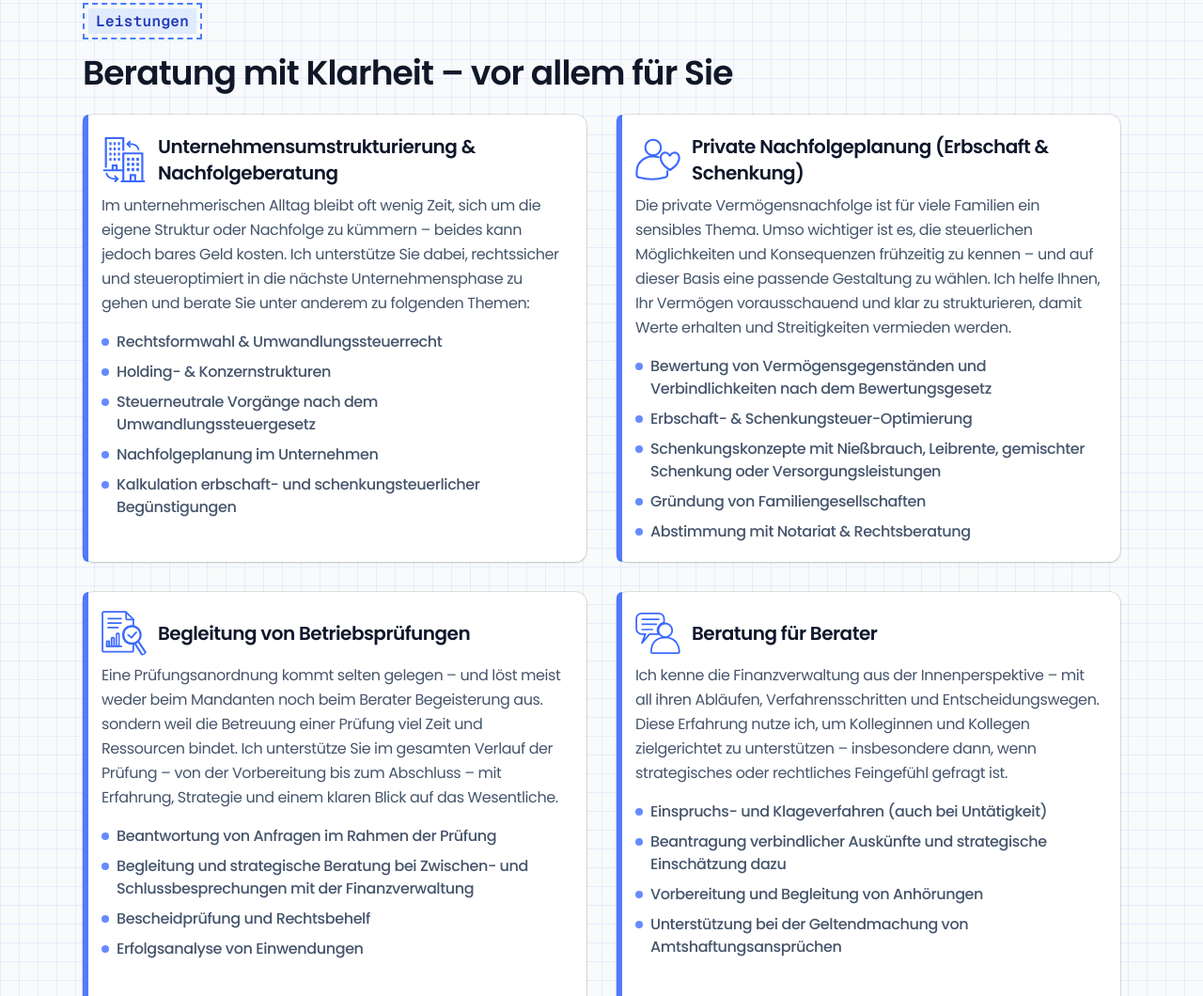
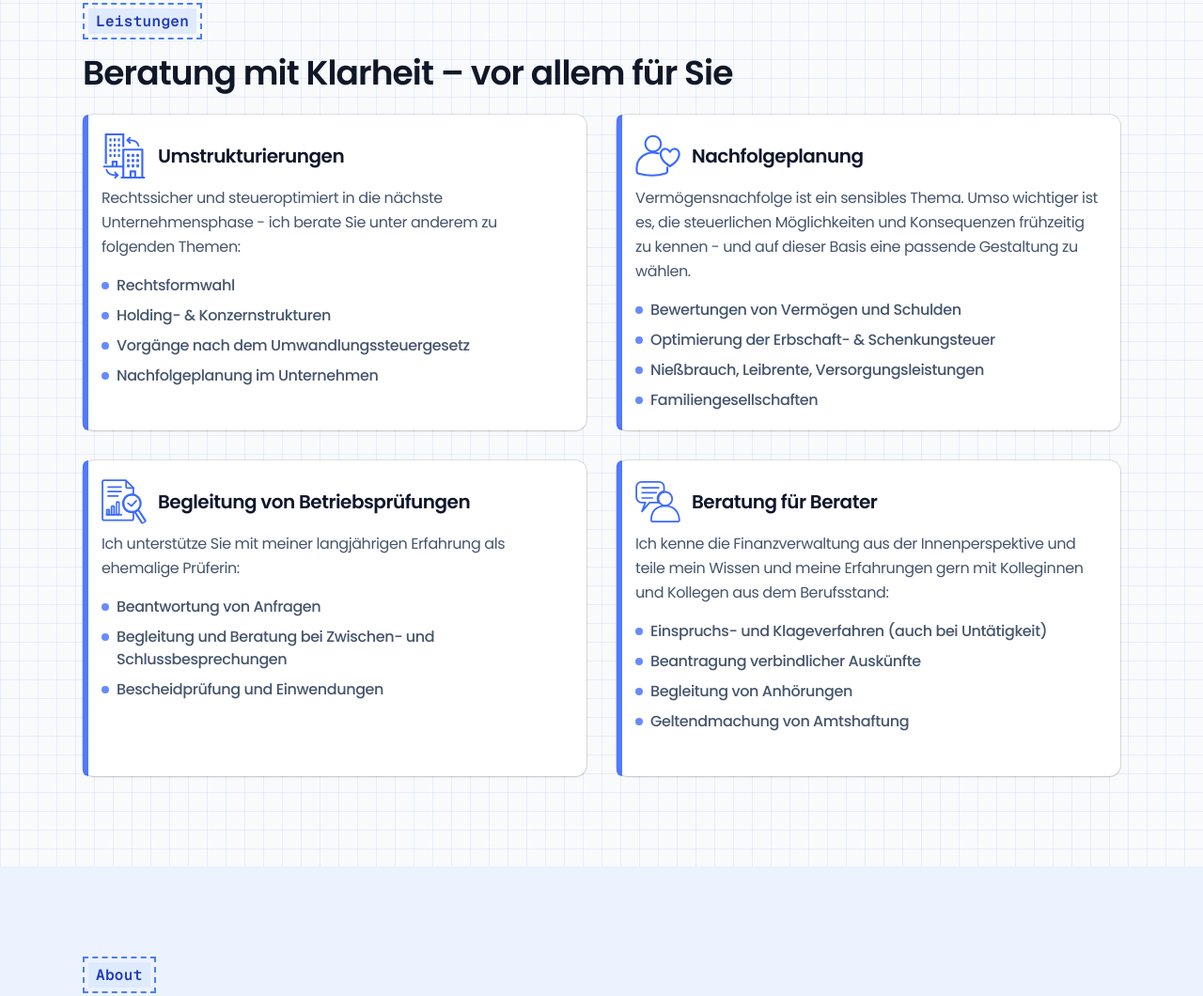
Before and after one commit to Hangman/finke-site, an Astro site: page / in a window 1280 px wide. Shown: the part 737-1797 px from the top of the page at 94% size. Built offline with nearby package versions, Linux system fonts and the light colour scheme; Astro itself is replaced by a stand-in of ours.

Commit message:
Progress
Signed-off-by: Matthias <webmaster@pottgames.de>

```diff
--- a/src/components/blocks/About.astro
+++ b/src/components/blocks/About.astro
@@ -106,13 +106,12 @@ function sideFor(item) {
 <Section id="about" eyebrow="About" title="Werdegang & Erfahrung">
   <p class="pt-4 pb-4 max-w-3xl text-slate-700 mb-4 md:mb-12">
     Mein Weg zur Steuerberaterin war kein geradliniger – und genau das ist heute meine Stärke. Nach dem Einstieg in die Finanzverwaltung habe ich viele Jahre
-    auf der anderen Seite des Tisches gearbeitet: erst in der Veranlagung, später im Außendienst als Betriebsprüferin.<br />
+    auf der anderen Seite des Tisches gearbeitet: erst in der Veranlagung, später im Außendienst als Betriebsprüferin. In dieser Zeit habe ich nicht nur tiefes
+    Fachwissen im Steuer- und Verfahrensrecht gewonnen, sondern auch verstanden, wie Verwaltungsprozesse tatsächlich ablaufen – und wie wichtig klare
+    Kommunikation zwischen Finanzverwaltung, Beratern und Mandanten ist.<br />
     <br />
-    In dieser Zeit habe ich nicht nur tiefes Fachwissen im Steuer- und Verfahrensrecht gewonnen, sondern auch verstanden, wie Verwaltungsprozesse tatsächlich ablaufen
-    – und wie wichtig klare Kommunikation zwischen Finanzverwaltung, Beratern und Mandanten ist.<br />
-    <br />
-    Heute bringe ich diese Erfahrung in meine eigene Kanzlei ein: fundiert, strukturiert und mit einem klaren Blick für das Wesentliche. Ich berate nicht nach Schema
-    F, sondern suche mit Ihnen gemeinsam nach einer Lösung, die zu Ihrer Situation passt – ob bei der Gestaltung, der Nachfolge oder im Umgang mit der Finanzverwaltung.
+    Heute bringe ich diese Erfahrung in meine eigene Kanzlei ein: Ich berate nicht nach Schema F, sondern suche mit Ihnen gemeinsam nach einer Lösung, die zu Ihrer
+    Situation passt und Ihre Zukunft planbarer macht.
   </p>
 
   <!-- Wrapper: Mittelachse absolut, Einträge in Grid -->
--- a/src/components/blocks/Contact.astro
+++ b/src/components/blocks/Contact.astro
@@ -3,10 +3,10 @@ import Section from "../layout/Section.astro";
 import Button from "../ui/Button.astro";
 
 // 👉 Bitte hier deine echten Kontaktdaten eintragen
-const EMAIL = "kontakt@kanzlei.de";
-const PHONE_DISPLAY = "+49 123 4567890";
-const PHONE_TEL = "+491234567890"; // international, ohne Leerzeichen/Bindestriche
-const WHATSAPP_INT = "491234567890"; // international OHNE Plus, OHNE führende 0
+const EMAIL = "kontakt@steuerberatung-finke.de";
+const PHONE_DISPLAY = "+49 171 6194510";
+const PHONE_TEL = "+491716194510"; // international, ohne Leerzeichen/Bindestriche
+const WHATSAPP_INT = "491716194510"; // international OHNE Plus, OHNE führende 0
 const DEFAULT_MSG = "Guten Tag, ich habe eine Frage zur Steuerberatung.";
 const waUrl = `https://wa.me/${WHATSAPP_INT}?text=${encodeURIComponent(DEFAULT_MSG)}`;
 ---
--- a/src/components/blocks/FAQ.astro
+++ b/src/components/blocks/FAQ.astro
@@ -4,7 +4,7 @@ import Section from "../layout/Section.astro";
 const faqs = [
   {
     q: "Wie berechnen Sie Ihre Vergütung?",
-    a: "Meine Beratungen zu Gestaltung, Nachfolgeplanung und Umstrukturierung berechne ich nach Zeitaufwand – der Stundensatz liegt ab 200 € zzgl. USt. Für die Erstellung von Steuererklärungen, Anträgen und Rechtsbehelfsverfahren gelten die Vorgaben der Steuerberatervergütungsverordnung (StBVV)."
+    a: "Meine Beratungen zu Gestaltung, Nachfolgeplanung und Umstrukturierung berechne ich nach Zeitaufwand – der Stundensatz liegt ab 200 € zzgl. USt. Für die Erstellung von Steuererklärungen, Anträgen und Rechtsbehelfsverfahren gelten die Vorgaben der Vergütungsverordnung der Steuerberater (StBVV)."
   },
   {
     q: "Betreuen Sie auch laufende Mandate, etwa im Bereich Buchführung oder Einkommensteuer?",
--- a/src/components/blocks/Services.astro
+++ b/src/components/blocks/Services.astro
@@ -5,56 +5,42 @@ import Section from "../layout/Section.astro";
 const services = [
   {
     key: "reorg",
-    title: "Unternehmensumstrukturierung & Nachfolgeberatung",
+    title: "Umstrukturierungen",
     icon: "/icons/reorg.svg",
-    claim:
-      "Im unternehmerischen Alltag bleibt oft wenig Zeit, sich um die eigene Struktur oder Nachfolge zu kümmern – beides kann jedoch bares Geld kosten. Ich unterstütze Sie dabei, rechtssicher und steueroptimiert in die nächste Unternehmensphase zu gehen und berate Sie unter anderem zu folgenden Themen:",
-    points: [
-      "Rechtsformwahl & Umwandlungssteuerrecht",
-      "Holding- & Konzernstrukturen",
-      "Steuerneutrale Vorgänge nach dem Umwandlungssteuergesetz",
-      "Nachfolgeplanung im Unternehmen",
-      "Kalkulation erbschaft- und schenkungsteuerlicher Begünstigungen",
-    ],
+    claim: "Rechtssicher und steueroptimiert in die nächste Unternehmensphase - ich berate Sie unter anderem zu folgenden Themen:",
+    points: ["Rechtsformwahl", "Holding- & Konzernstrukturen", "Vorgänge nach dem Umwandlungssteuergesetz", "Nachfolgeplanung im Unternehmen"],
   },
   {
     key: "private",
-    title: "Private Nachfolgeplanung (Erbschaft & Schenkung)",
+    title: "Nachfolgeplanung",
     icon: "/icons/private.svg",
     claim:
-      "Die private Vermögensnachfolge ist für viele Familien ein sensibles Thema. Umso wichtiger ist es, die steuerlichen Möglichkeiten und Konsequenzen frühzeitig zu kennen – und auf dieser Basis eine passende Gestaltung zu wählen. Ich helfe Ihnen, Ihr Vermögen vorausschauend und klar zu strukturieren, damit Werte erhalten und Streitigkeiten vermieden werden.",
+      "Vermögensnachfolge ist ein sensibles Thema. Umso wichtiger ist es, die steuerlichen Möglichkeiten und Konsequenzen frühzeitig zu kennen - und auf dieser Basis eine passende Gestaltung zu wählen.",
     points: [
-      "Bewertung von Vermögensgegenständen und Verbindlichkeiten nach dem Bewertungsgesetz",
-      "Erbschaft- & Schenkungsteuer-Optimierung",
-      "Schenkungskonzepte mit Nießbrauch, Leibrente, gemischter Schenkung oder Versorgungsleistungen",
-      "Gründung von Familiengesellschaften",
-      "Abstimmung mit Notariat & Rechtsberatung",
+      "Bewertungen von Vermögen und Schulden",
+      "Optimierung der Erbschaft- & Schenkungsteuer",
+      "Nießbrauch, Leibrente, Versorgungsleistungen",
+      "Familiengesellschaften",
     ],
   },
   {
     key: "audit",
     title: "Begleitung von Betriebsprüfungen",
     icon: "/icons/audit.svg",
-    claim:
-      "Eine Prüfungsanordnung kommt selten gelegen – und löst meist weder beim Mandanten noch beim Berater Begeisterung aus. sondern weil die Betreuung einer Prüfung viel Zeit und Ressourcen bindet. Ich unterstütze Sie im gesamten Verlauf der Prüfung – von der Vorbereitung bis zum Abschluss – mit Erfahrung, Strategie und einem klaren Blick auf das Wesentliche.",
-    points: [
-      "Beantwortung von Anfragen im Rahmen der Prüfung",
-      "Begleitung und strategische Beratung bei Zwischen- und Schlussbesprechungen mit der Finanzverwaltung",
-      "Bescheidprüfung und Rechtsbehelf",
-      "Erfolgsanalyse von Einwendungen",
-    ],
+    claim: "Ich unterstütze Sie mit meiner langjährigen Erfahrung als ehemalige Prüferin:",
+    points: ["Beantwortung von Anfragen", "Begleitung und Beratung bei Zwischen- und Schlussbesprechungen", "Bescheidprüfung und Einwendungen"],
   },
   {
     key: "advice",
     title: "Beratung für Berater",
     icon: "/icons/advice.svg",
     claim:
-      "Ich kenne die Finanzverwaltung aus der Innenperspektive – mit all ihren Abläufen, Verfahrensschritten und Entscheidungswegen. Diese Erfahrung nutze ich, um Kolleginnen und Kollegen zielgerichtet zu unterstützen – insbesondere dann, wenn strategisches oder rechtliches Feingefühl gefragt ist.",
+      "Ich kenne die Finanzverwaltung aus der Innenperspektive und teile mein Wissen und meine Erfahrungen gern mit Kolleginnen und Kollegen aus dem Berufsstand:",
     points: [
       "Einspruchs- und Klageverfahren (auch bei Untätigkeit)",
-      "Beantragung verbindlicher Auskünfte und strategische Einschätzung dazu",
-      "Vorbereitung und Begleitung von Anhörungen",
-      "Unterstützung bei der Geltendmachung von Amtshaftungsansprüchen",
+      "Beantragung verbindlicher Auskünfte",
+      "Begleitung von Anhörungen",
+      "Geltendmachung von Amtshaftung",
     ],
   },
 ];
```
